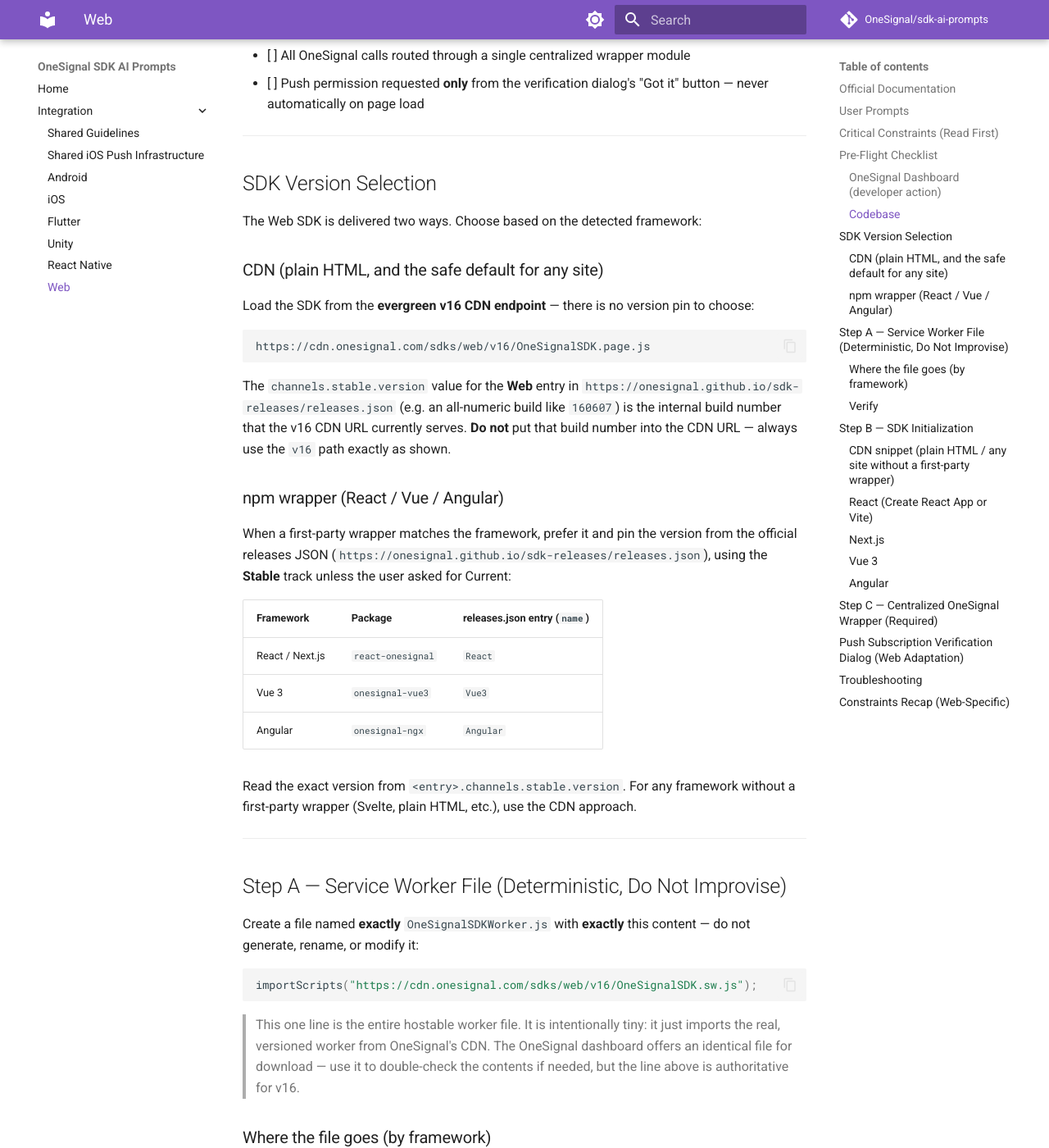
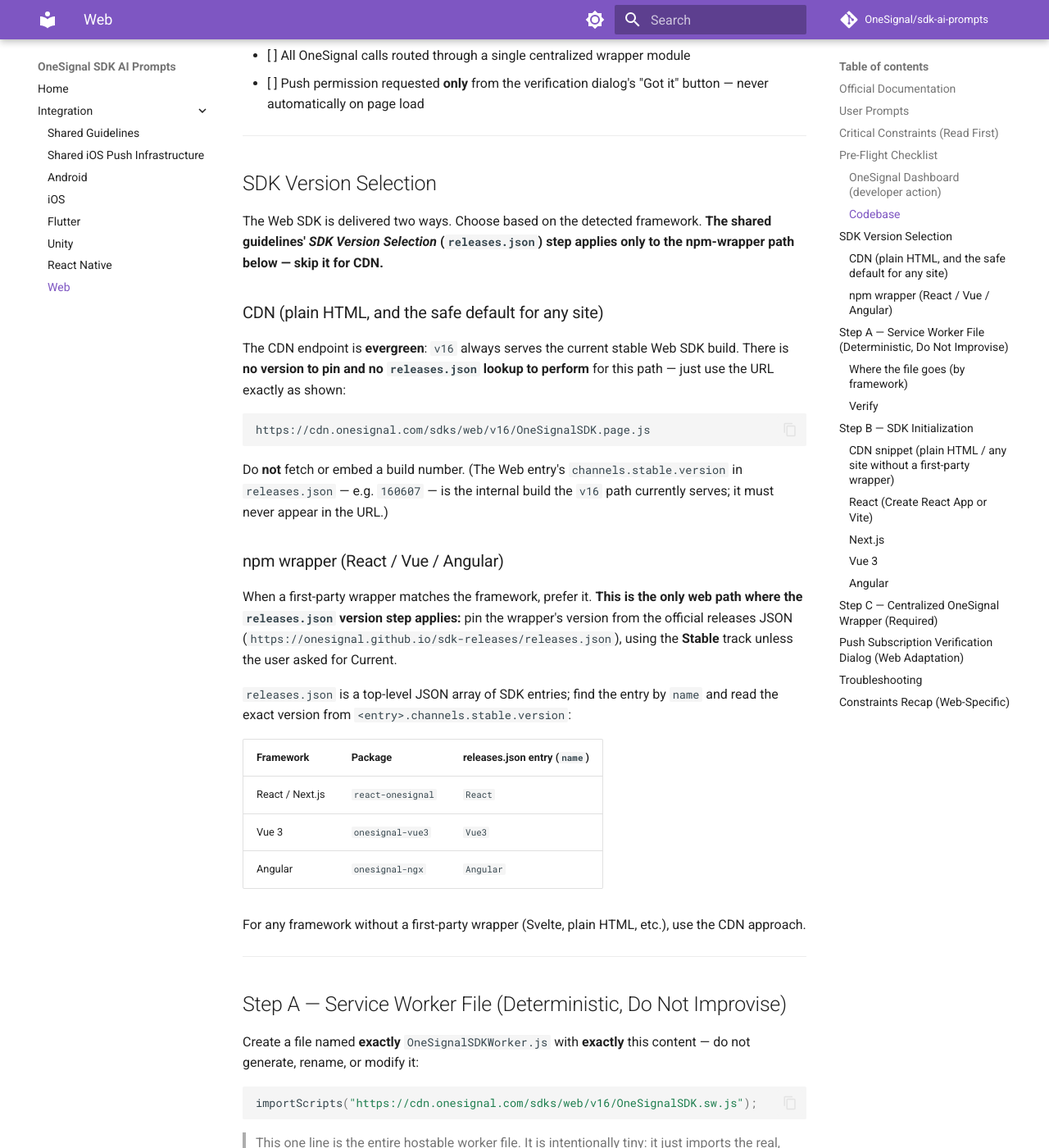
Before and after one commit to OneSignal/sdk-ai-prompts, an MkDocs documentation site: the page built from docs/web/integrate.md, in a window 1280 px wide and 1400 px high, scrolled down 2151 px. Shown: the whole window at 82% size. Built offline with MkDocs 1.6.1 and Material for MkDocs 9.7.7, drawn with Linux system fonts in a browser that asks for light colours; comment, search, counter and statistics services are not loaded.

Commit message:
docs: scope web SDK version lookup to the npm-wrapper path
The CDN endpoint is evergreen v16, so telling the agent to fetch a
releases.json version it then must not put in the URL was confusing
noise. Skip the version lookup entirely for CDN; keep it only for the
npm wrappers (React/Vue/Angular), and note releases.json is a top-level
array so the entry lookup isn't guessed.

````diff
--- a/docs/web/integrate.md
+++ b/docs/web/integrate.md
@@ -65,21 +65,23 @@
 
 ## SDK Version Selection
 
-The Web SDK is delivered two ways. Choose based on the detected framework:
+The Web SDK is delivered two ways. Choose based on the detected framework. **The shared guidelines' *SDK Version Selection* (`releases.json`) step applies only to the npm-wrapper path below — skip it for CDN.**
 
 ### CDN (plain HTML, and the safe default for any site)
 
-Load the SDK from the **evergreen v16 CDN endpoint** — there is no version pin to choose:
+The CDN endpoint is **evergreen**: `v16` always serves the current stable Web SDK build. There is **no version to pin and no `releases.json` lookup to perform** for this path — just use the URL exactly as shown:
 
 ```
 https://cdn.onesignal.com/sdks/web/v16/OneSignalSDK.page.js
 ```
 
-The `channels.stable.version` value for the **Web** entry in `https://onesignal.github.io/sdk-releases/releases.json` (e.g. an all-numeric build like `160607`) is the internal build number that the v16 CDN URL currently serves. **Do not** put that build number into the CDN URL — always use the `v16` path exactly as shown.
+Do **not** fetch or embed a build number. (The Web entry's `channels.stable.version` in `releases.json` — e.g. `160607` — is the internal build the `v16` path currently serves; it must never appear in the URL.)
 
 ### npm wrapper (React / Vue / Angular)
 
-When a first-party wrapper matches the framework, prefer it and pin the version from the official releases JSON (`https://onesignal.github.io/sdk-releases/releases.json`), using the **Stable** track unless the user asked for Current:
+When a first-party wrapper matches the framework, prefer it. **This is the only web path where the `releases.json` version step applies:** pin the wrapper's version from the official releases JSON (`https://onesignal.github.io/sdk-releases/releases.json`), using the **Stable** track unless the user asked for Current.
+
+`releases.json` is a top-level JSON array of SDK entries; find the entry by `name` and read the exact version from `<entry>.channels.stable.version`:
 
 | Framework | Package | releases.json entry (`name`) |
 |-----------|---------|------------------------------|
@@ -87,7 +89,7 @@
 | Vue 3 | `onesignal-vue3` | `Vue3` |
 | Angular | `onesignal-ngx` | `Angular` |
 
-Read the exact version from `<entry>.channels.stable.version`. For any framework without a first-party wrapper (Svelte, plain HTML, etc.), use the CDN approach.
+For any framework without a first-party wrapper (Svelte, plain HTML, etc.), use the CDN approach.
 
 ---
 
````
Also changed, not shown: docs/web/ai-prompt.md (+7 -5 lines).
